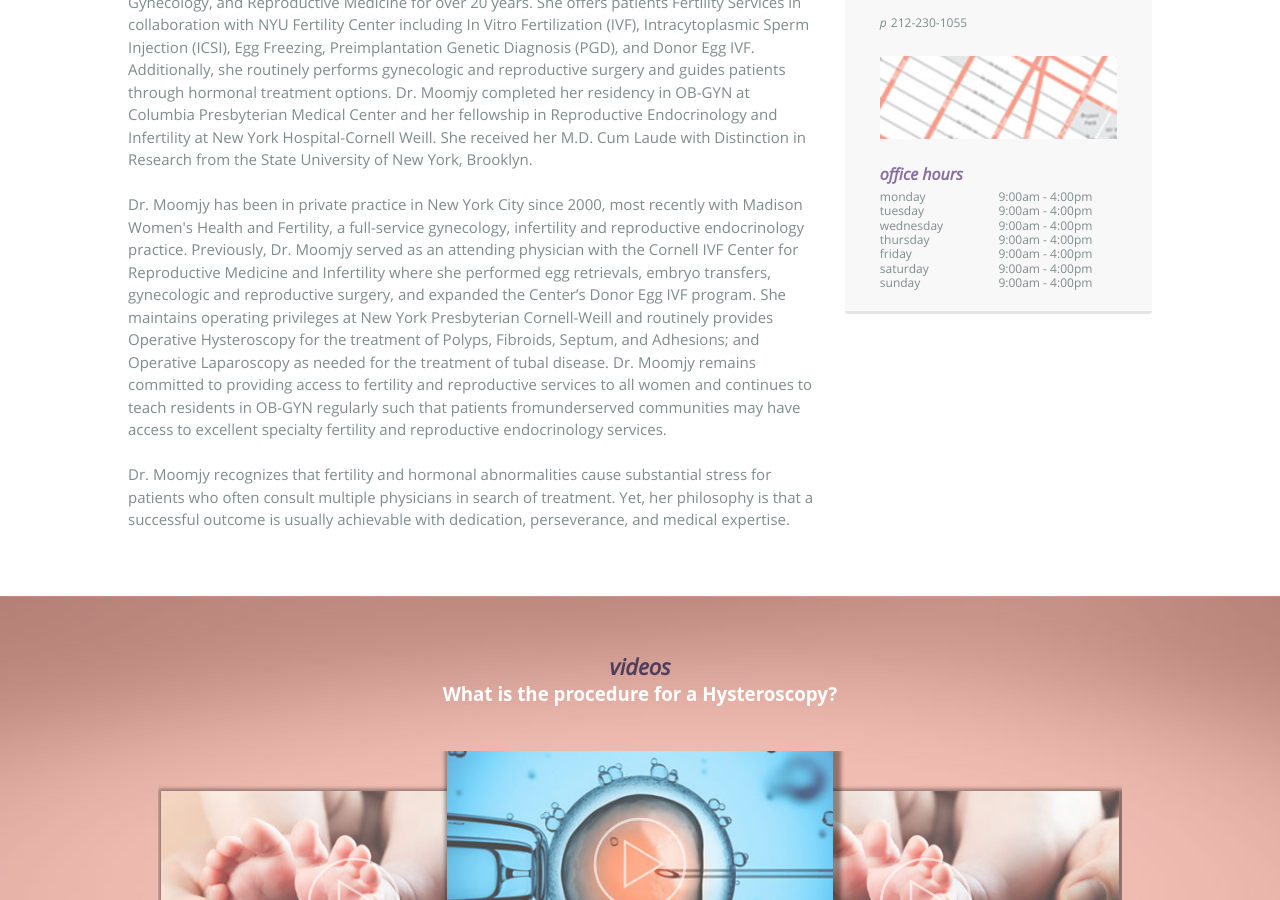
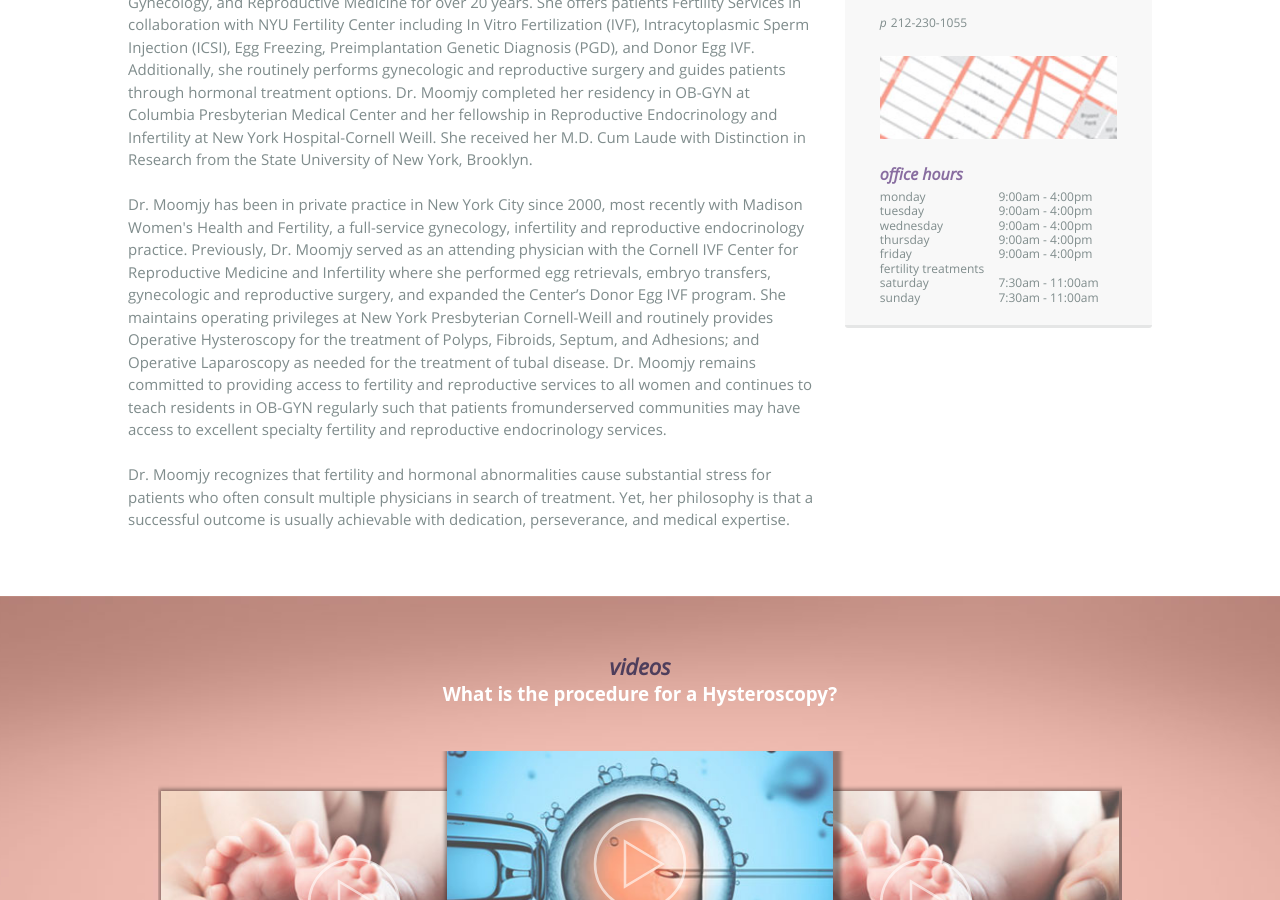
Before and after one commit to erikleon/dr-moomjy, a Jekyll site: the page built from index.html, in a window 1280 px wide and 900 px high, scrolled down 1032 px. Built offline with Jekyll 4.4.1, drawn with Linux system fonts in a browser that asks for light colours; nearby versions of some CDN libraries; some web fonts are replaced; library files that are not in the unit come from our copies; comment, search, counter and statistics services are not loaded.

Commit message:
change hours and add fertility treatment span

```diff
--- a/_config.yml
+++ b/_config.yml
@@ -53,8 +53,9 @@ location_hours: >
   <span>wednesday</span><span>9:00am - 4:00pm</span>
   <span>thursday</span><span>9:00am - 4:00pm</span>
   <span>friday</span><span>9:00am - 4:00pm</span>
-  <span>saturday</span><span>9:00am - 4:00pm</span>
-  <span>sunday</span><span>9:00am - 4:00pm</span>
+  <span>fertility treatments</span><span></span>
+  <span>saturday</span><span>7:30am - 11:00am</span>
+  <span>sunday</span><span>7:30am - 11:00am</span>
 videos_title: videos
 videos_subtitle: sub title
 videos:
```
